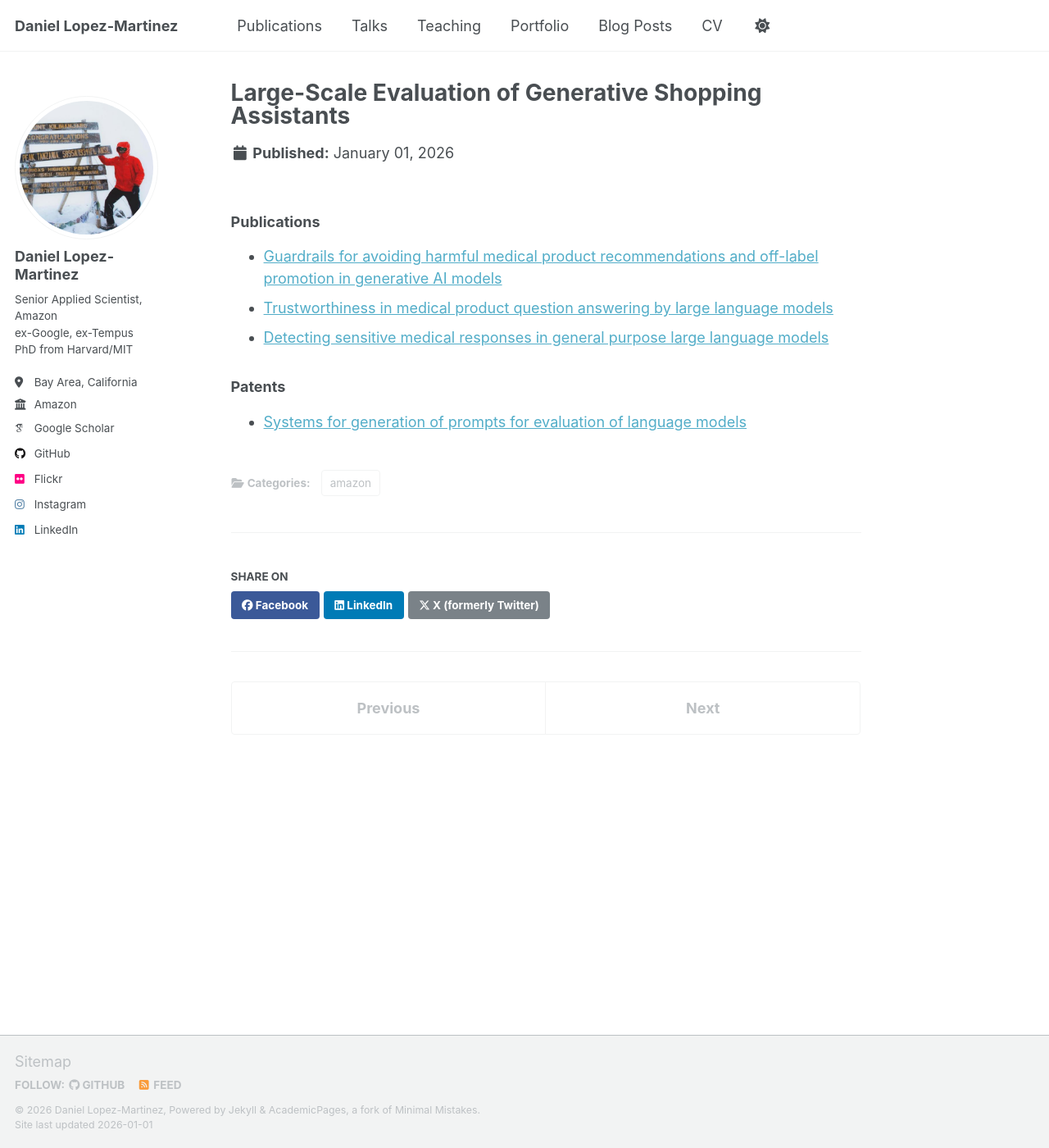
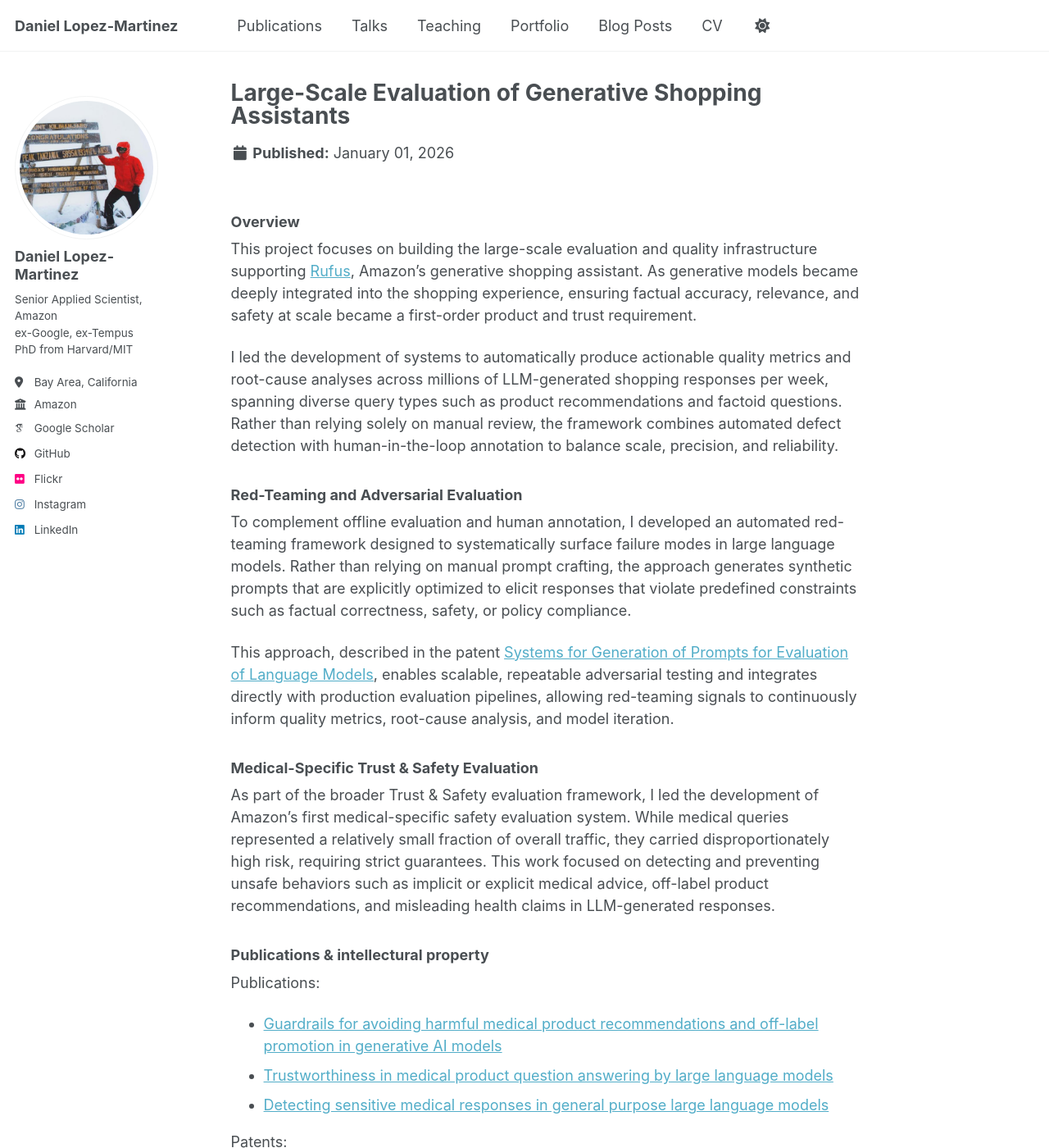
Before and after one commit to daniel-lopezmartinez/daniel-lopezmartinez.github.io, a Jekyll site: the page built from _portfolio/alice.md, in a window 1280 px wide and 1400 px high. Shown: the whole window at 82% size. Built offline with Jekyll 4.4.1, drawn with Linux system fonts in a browser that asks for light colours; some web fonts are replaced; a script that is not in the unit is left out; some of the changed text lies outside the part shown.

Commit message:
Adds more ALICE content

```diff
--- a/_portfolio/alice.md
+++ b/_portfolio/alice.md
@@ -6,13 +6,32 @@ category: amazon
 order: 1
 ---
 
+### Overview
 
-### Publications
+This project focuses on building the large-scale evaluation and quality infrastructure supporting [Rufus](https://www.aboutamazon.com/news/retail/amazon-rufus), Amazon’s generative shopping assistant. As generative models became deeply integrated into the shopping experience, ensuring factual accuracy, relevance, and safety at scale became a first-order product and trust requirement.
 
+I led the development of systems to automatically produce actionable quality metrics and root-cause analyses across millions of LLM-generated shopping responses per week, spanning diverse query types such as product recommendations and factoid questions. Rather than relying solely on manual review, the framework combines automated defect detection with human-in-the-loop annotation to balance scale, precision, and reliability.
+
+
+### Red-Teaming and Adversarial Evaluation
+
+To complement offline evaluation and human annotation, I developed an automated red-teaming framework designed to systematically surface failure modes in large language models. Rather than relying on manual prompt crafting, the approach generates synthetic prompts that are explicitly optimized to elicit responses that violate predefined constraints such as factual correctness, safety, or policy compliance.
+
+
+This approach, described in the patent [Systems for Generation of Prompts for Evaluation of Language Models](/publication/2025-llm-red-teaming-patent), enables scalable, repeatable adversarial testing and integrates directly with production evaluation pipelines, allowing red-teaming signals to continuously inform quality metrics, root-cause analysis, and model iteration.
+
+
+### Medical-Specific Trust & Safety Evaluation
+
+As part of the broader Trust & Safety evaluation framework, I led the development of Amazon’s first medical-specific safety evaluation system. While medical queries represented a relatively small fraction of overall traffic, they carried disproportionately high risk, requiring strict guarantees. This work focused on detecting and preventing unsafe behaviors such as implicit or explicit medical advice, off-label product recommendations, and misleading health claims in LLM-generated responses.
+
+
+### Publications & intellectural property
+
+Publications:
 - [Guardrails for avoiding harmful medical product recommendations and off-label promotion in generative AI models](https://daniellopezmartinez.com/publication/2024-cvpr-guardrails)
 - [Trustworthiness in medical product question answering by large language models](https://daniellopezmartinez.com/publication/2024-kdd-medical-trustworthiness)
 - [Detecting sensitive medical responses in general purpose large language models](https://daniellopezmartinez.com/publication/2024-ml4h-detecting-sensitive-responses)
 
-### Patents
-
-- [Systems for generation of prompts for evaluation of language models](/publication/2025-llm-red-teaming-patent)
+Patents:
+- [Systems for generation of prompts for evaluation of language models](/publication/2025-llm-red-teaming-patent) (lead inventor on patent for automated red-teaming).
```
